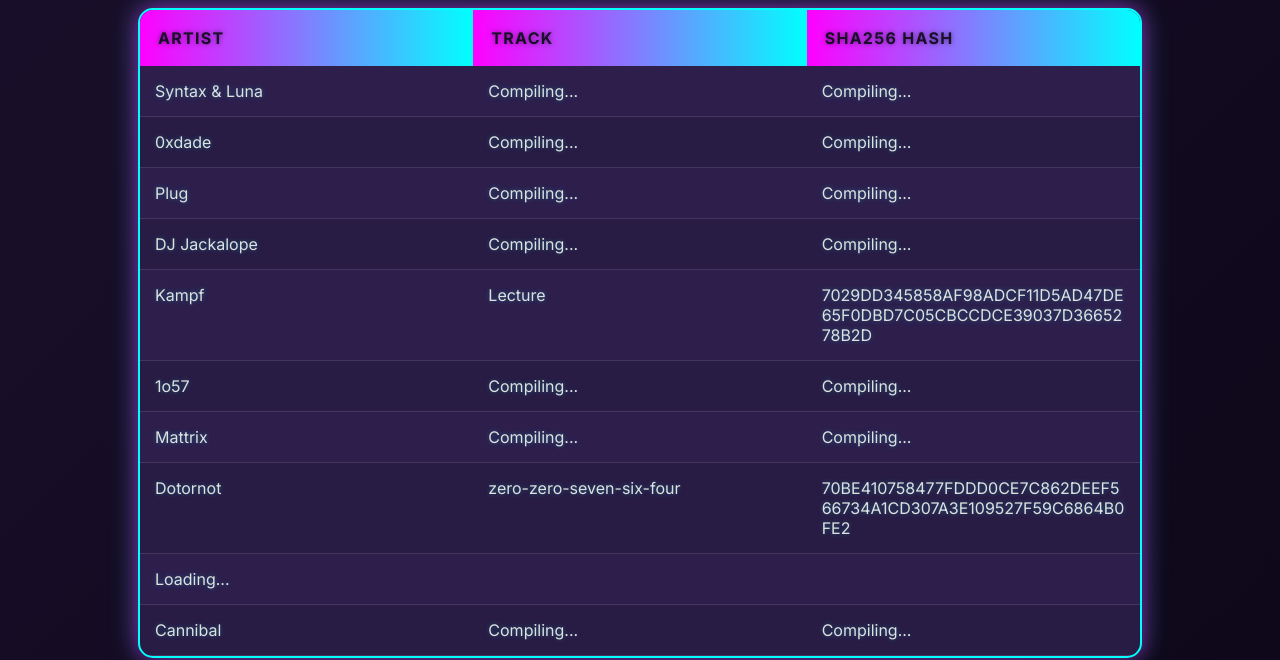
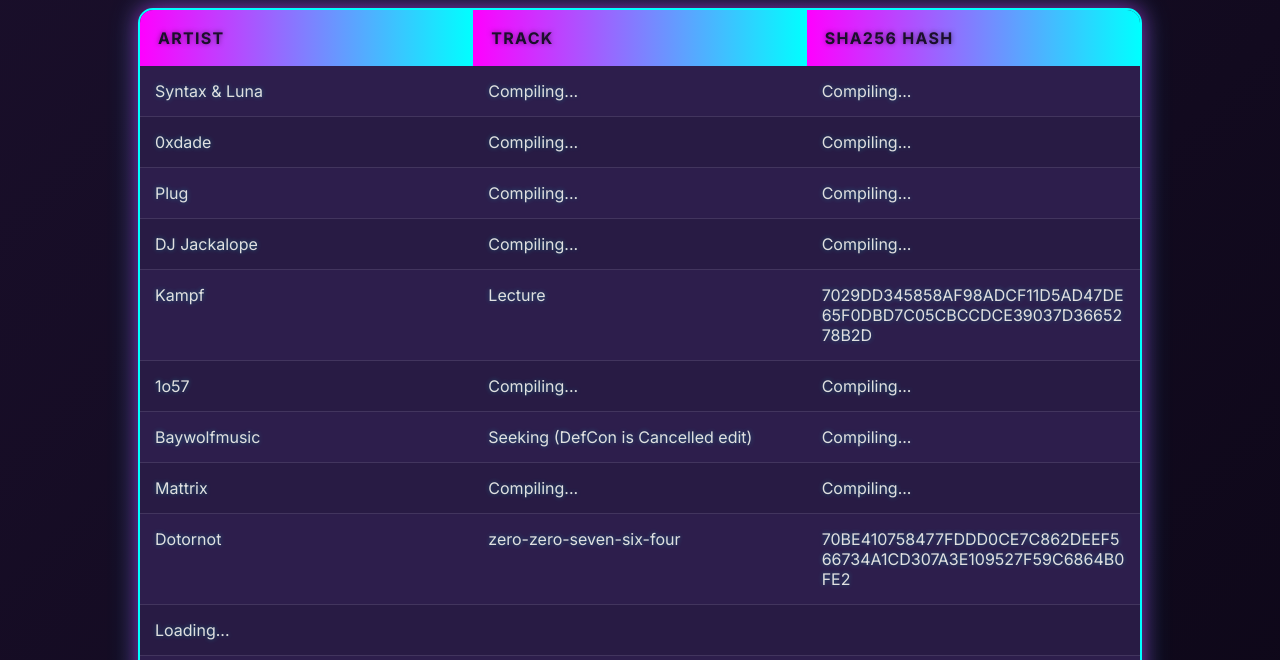
Before and after one commit to thesubnetmusicproject/TheSubnet, a plain HTML site: page index.html in a window 1280 px wide. Shown: the part 148-808 px from the top of the page. Drawn offline with Linux system fonts and the light colour scheme.

Commit message:
Update index.html

```diff
--- a/index.html
+++ b/index.html
@@ -233,6 +233,11 @@
                     <td onclick="copyToClipboard(this)">Compiling...</td>
                 </tr>
                 <tr>
+                    <td>Baywolfmusic</td>
+                    <td>Seeking (DefCon is Cancelled edit)</td>
+                    <td onclick="copyToClipboard(this)">Compiling...</td>
+                </tr>
+                <tr>
                     <td>Mattrix</td>
                     <td>Compiling...</td>
                     <td onclick="copyToClipboard(this)">Compiling...</td>
```
